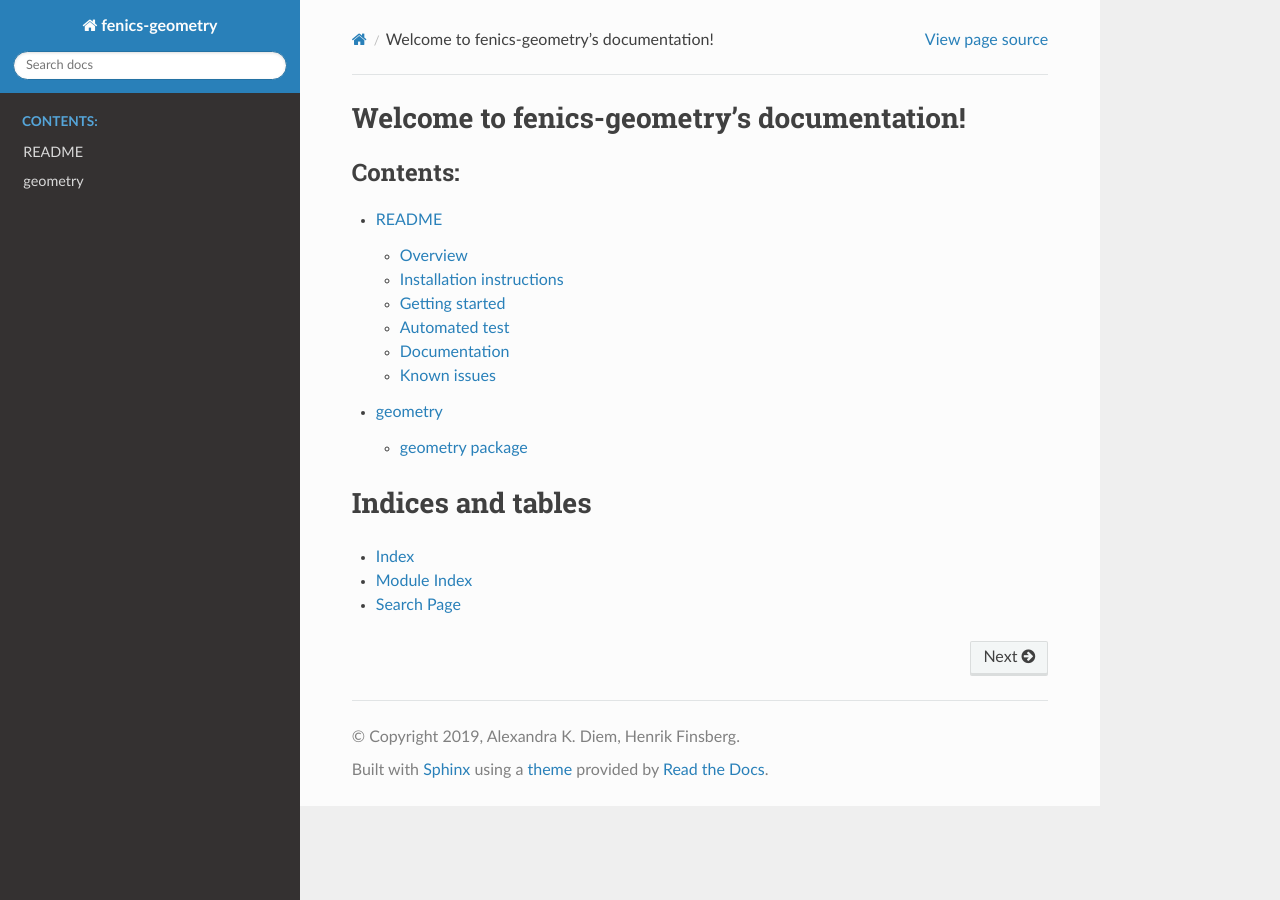
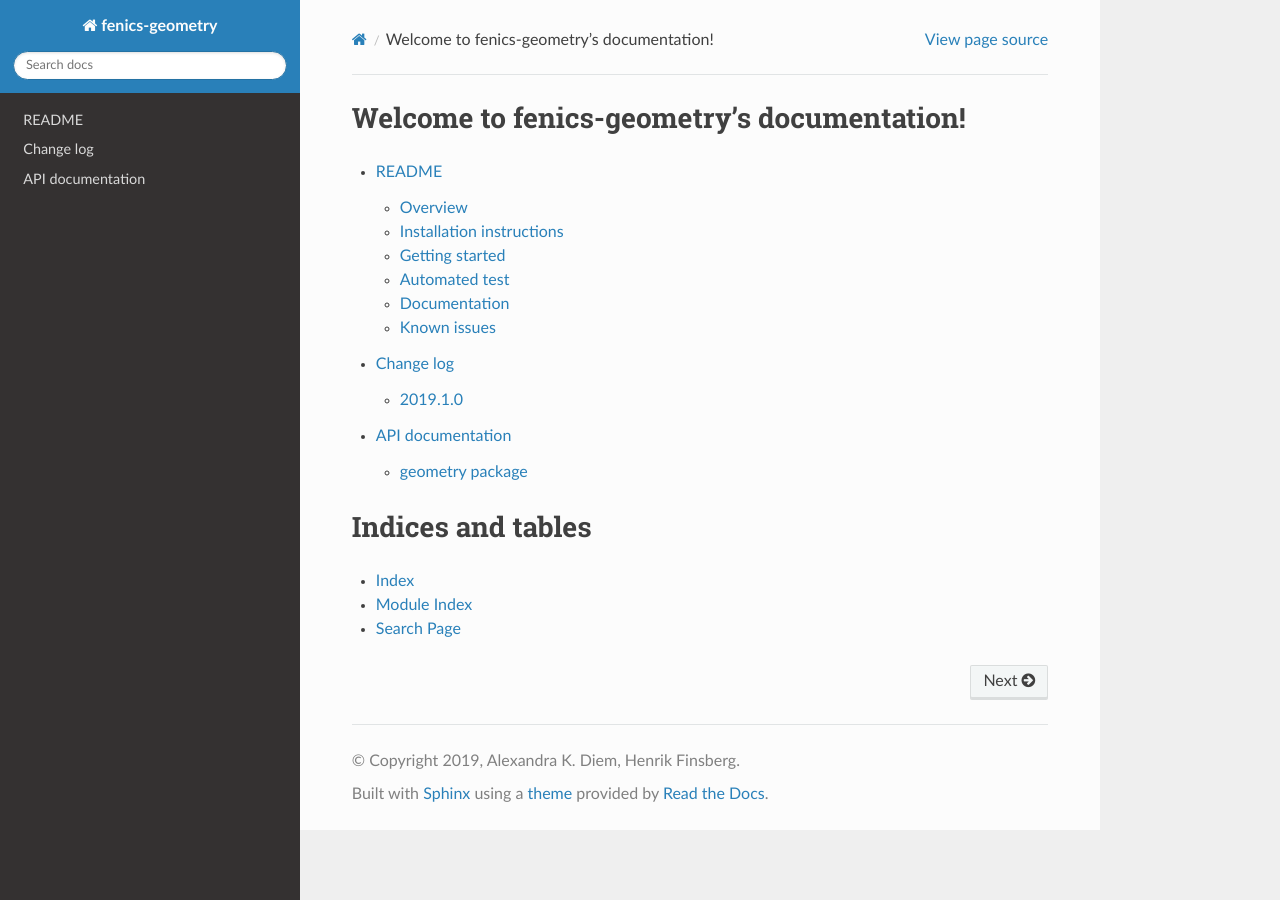
Before and after one commit to ComputationalPhysiology/fenics-geometry, a Sphinx documentation site: the page built from docs/source/index.rst, in a window 1280 px wide. Built offline with Sphinx 7.4.7 and the Read the Docs theme 2.0.0, drawn with Linux system fonts in a browser that asks for light colours.

Commit message:
added change log

```diff
--- a/docs/source/changelog.rst
+++ b/docs/source/changelog.rst
@@ -0,0 +1,8 @@
+Change log
+==========
+
+
+2019.1.0
+---------
+
+- Initial version.
--- a/docs/source/index.rst
+++ b/docs/source/index.rst
@@ -8,7 +8,6 @@ Welcome to fenics-geometry's documentation!
 
 .. toctree::
    :maxdepth: 2
-   :caption: Contents:
 
    readme
    changelog
--- a/docs/source/modules.rst
+++ b/docs/source/modules.rst
@@ -1,5 +1,5 @@
-geometry
-========
+API documentation
+=================
 
 .. toctree::
    :maxdepth: 4
```
